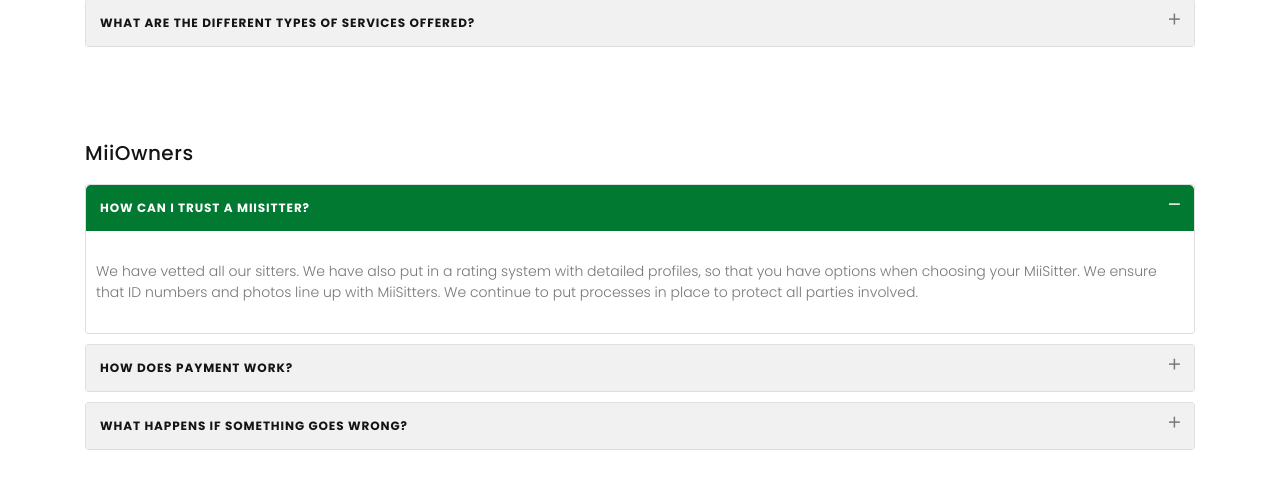
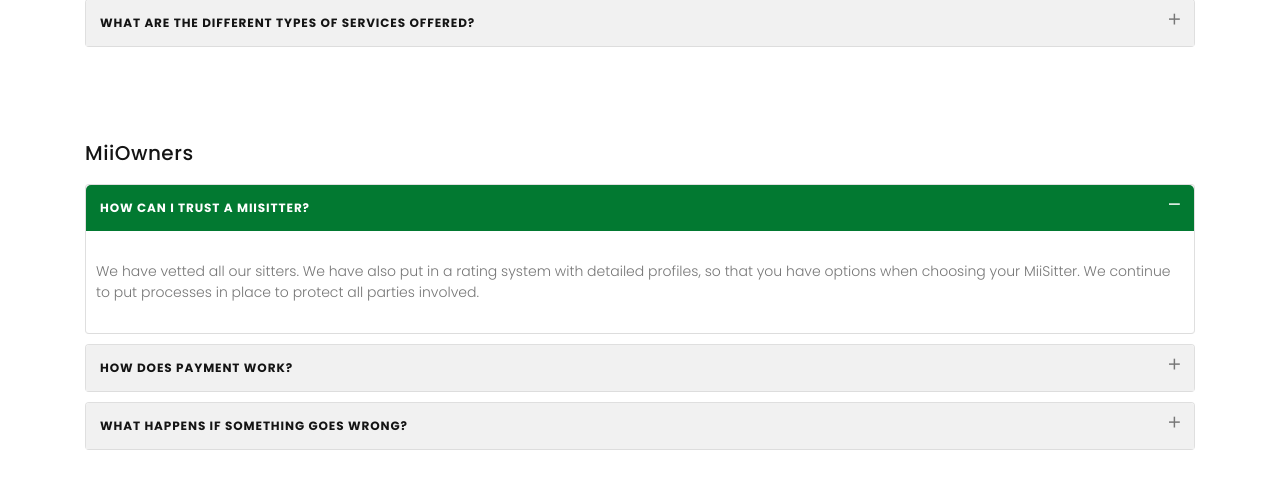
Before and after one commit to MiiPets/webapp, a Django app: page /faq/ in a window 1280 px wide. Shown: the part 491-991 px from the top of the page. Run offline with Django 3.2, Linux system fonts and the light colour scheme; some libraries are stand-ins or nearby versions; some web fonts are replaced.

Commit message:
changed and removed some false information

```diff
--- a/MiipetsWebApp/core/templates/core/faq.html
+++ b/MiipetsWebApp/core/templates/core/faq.html
@@ -83,8 +83,8 @@
                                 <div id="collapseOne" class="panel-collapse collapse show" role="tabpanel" aria-labelledby="headingOne">
                                     <div class="card-body">
                                         We have vetted all our sitters. We have also put in a rating system with
-                                        detailed profiles, so that you have options when choosing your MiiSitter. We
-                                        ensure that ID numbers and photos line up with MiiSitters. We continue to put
+                                        detailed profiles, so that you have options when choosing your MiiSitter.
+                                         We continue to put
                                         processes in place to protect all parties involved.
                                     </div>
                                 </div>
@@ -97,7 +97,7 @@
                                 </div>
                                 <div id="collapseThree" class="panel-collapse collapse" role="tabpanel" aria-labelledby="headingThree">
                                     <div class="card-body">
-                                      There is no cash transactions. The payment will be made through the website (PayFast). (See T&C’s).
+                                      There is no cash transactions. The payment will be made through PayFast.
                                     </div>
                                 </div>
                             </div>
@@ -112,8 +112,7 @@
                                       Safety and security are a must for both owner and sitter. In addition to the
                                       steps MiiPets takes to help protect our community, we encourage both
                                       owners and sitters to stay aware and take certain safety precautions when
-                                      they’re booking or sitting. For refunds from PayFast, please refer to the T&C’s
-                                      section.
+                                      they’re booking or sitting.
                                     </div>
                                 </div>
                             </div>
```
